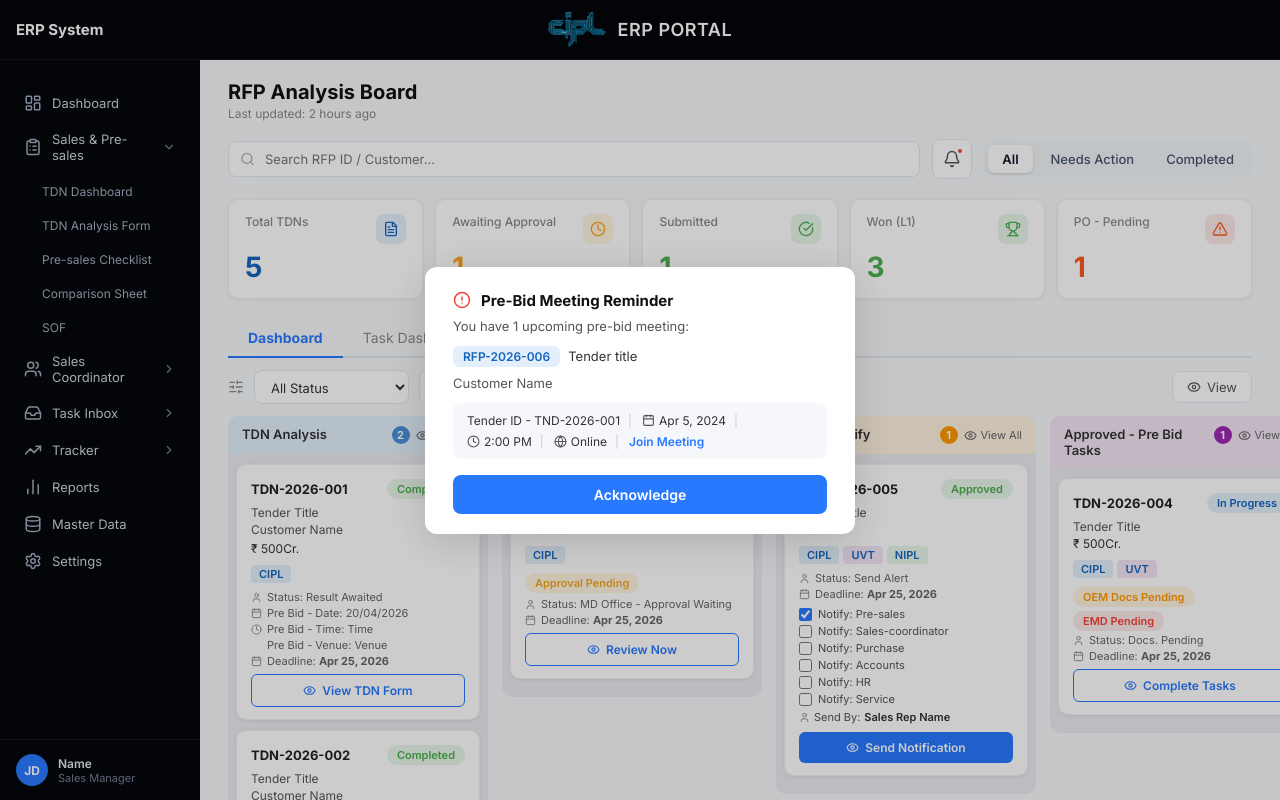
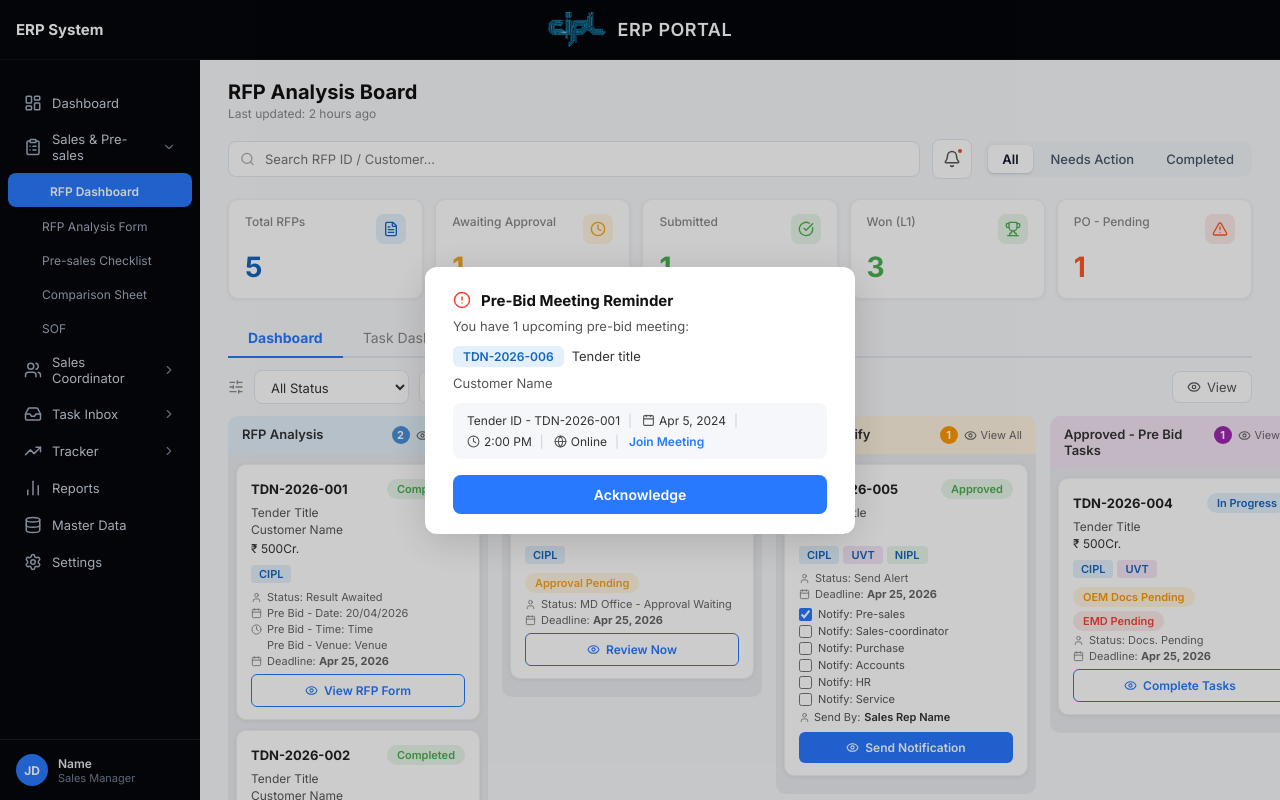
Before and after one commit to Arjuyx-gif/ERP, a React (Vite) app: page /rfp-dashboard in a window 1280 px wide. Built offline with nearby package versions, Linux system fonts and the light colour scheme.

Commit message:
Updated RFP to TDN

```diff
--- a/src/pages/dashboard/RFPDashboard.jsx
+++ b/src/pages/dashboard/RFPDashboard.jsx
@@ -45,9 +45,9 @@ const RFPDashboard = () => {
       setActiveModal({
         title: "Pre-Bid Meeting Reminder",
         subtitle: "You have 1 upcoming pre-bid meeting:",
-        rfpId: "RFP-2026-006", tenderTitle: "Tender title", customer: "Customer Name",
+        rfpId: "TDN-2026-006", tenderTitle: "Tender title", customer: "Customer Name",
         details: [
-          { text: "Tender ID - TND-2026-001" },
+          { text: "Tender ID - TDN-2026-001" },
           { text: "Apr 5, 2024", icon: "calendar" },
           { text: "2:00 PM", icon: "timer" },
           { text: "Online", icon: "globe" },
@@ -63,7 +63,7 @@ const RFPDashboard = () => {
       setTimeout(() => setActiveModal({
         title: "Pending Query Response",
         subtitle: "You have 1 pending query response(s):",
-        rfpId: "RFP-2026-006", tenderTitle: "Tender title", customer: "Customer Name",
+        rfpId: "TDN-2026-006", tenderTitle: "Tender title", customer: "Customer Name",
         deadlinePill: "05-05-2026",
       }), 200);
     } else {
--- a/src/services/mockData.js
+++ b/src/services/mockData.js
@@ -18,7 +18,7 @@ export const BASE_ROW = {
 // ─── KPI Cards ────────────────────────────────────────────────────────────────
 // src/services/mockData.js
 export const KPI_CARDS = [
-  { label: "Total TDNs", value: 5, iconName: "document", color: "#1565C0", iconBg: "#E3F0FB" },
+  { label: "Total RFPs", value: 5, iconName: "document", color: "#1565C0", iconBg: "#E3F0FB" },
   { label: "Awaiting Approval", value: 1, iconName: "timer", color: "#F5A623", iconBg: "#FFF4E0" },
   { label: "Submitted", value: 1, iconName: "tick", color: "#4CAF50", iconBg: "#E8F5E9" },
   { label: "Won (L1)", value: 3, iconName: "trophy", color: "#4CAF50", iconBg: "#E8F5E9" },
@@ -30,7 +30,7 @@ export const KPI_CARDS = [
 // so the badge always reflects the true number of loaded cards.
 export const KANBAN_COLUMNS = [
   {
-    id: "TDN_analysis", title: "TDN Analysis",
+    id: "rfp_analysis", title: "RFP Analysis",
     color: "#E3F0FB", countBg: "#4A90D9",
     cards: [
       {
@@ -38,14 +38,14 @@ export const KANBAN_COLUMNS = [
         tender: "Tender Title", customer: "Customer Name", amount: "500Cr.",
         tags: ["CIPL"], tagColors: { CIPL: "#E3F0FB" },
         details: { status: "Result Awaited", preBidDate: "20/04/2026", preBidTime: "Time", preBidVenue: "Venue", deadline: "Apr 25, 2026" },
-        action: "View TDN Form",
+        action: "View RFP Form",
       },
       {
         id: "TDN-2026-002", status: "Completed", statusColor: "#4CAF50", statusBg: "#E8F5E9",
         tender: "Tender Title", customer: "Customer Name", amount: "500Cr.",
         tags: ["CIPL", "UVT", "NIPL"], tagColors: { CIPL: "#E3F0FB", UVT: "#F3E5F5", NIPL: "#E8F5E9" },
         details: { status: "Approval Awaiting", preBidDate: "20/04/2026", preBidTime: "Time", preBidVenue: "Venue", deadline: "Apr 25, 2026" },
-        action: "View TDN Form",
+        action: "View RFP Form",
       },
     ],
   },
@@ -202,7 +202,7 @@ export const KANBAN_COLUMNS = [
 // ─── Notifications ────────────────────────────────────────────────────────────
 export const NOTIFICATIONS = [
   {
-    id: 1, type: "success", tag: "active", title: "TDN Uploaded (New)", time: "3h ago", actionText: "View TDN & Complete Checklist",
+    id: 1, type: "success", tag: "active", title: "RFP Uploaded (New)", time: "3h ago", actionText: "View RFP & Complete Checklist",
     details: [
       { label: "Tender ID", value: "TND-2026-005" },
       { label: "Customer", value: "Customer Name" },
@@ -247,8 +247,8 @@ export const SIDEBAR_NAV = [
   {
     iconName: "clipboard", label: "Sales & Pre-sales", expandable: true,
     children: [
-      { label: "TDN Dashboard", path: "/TDN-dashboard" },
-      { label: "TDN Analysis Form" },
+      { label: "RFP Dashboard", path: "/rfp-dashboard" },
+      { label: "RFP Analysis Form" },
       { label: "Pre-sales Checklist" },
       { label: "Comparison Sheet" },
       { label: "SOF" },
@@ -271,7 +271,7 @@ export const SIDEBAR_NAV = [
 const r = extra => ({ ...BASE_ROW, ...extra });
 
 export const VIEW_ALL_ROWS = {
-  TDN_analysis: [
+  rfp_analysis: [
     r({ preBidDate: "Today", preBidTime: "2:00 P.M", venue: "Venue", variant: "warning" }),
     r({ preBidDate: "Date", preBidTime: "Time", venue: "Venue" }),
     r({ preBidDate: "Date", preBidTime: "Time", venue: "Venue" }),
@@ -325,7 +325,7 @@ export const VIEW_ALL_ROWS = {
 // ─── Main Dashboard Data ───────────────────────────────────────────────────────
 
 export const MAIN_KPI_TOP = [
-  { label: "Active TDNs", value: 12, sub: "3 closing this week", cardBg: "#EFF6FF", color: "#1D4ED8", bar: "#3B82F6", barTrack: "#DBEAFE", barPct: 75 },
+  { label: "Active RFPs", value: 12, sub: "3 closing this week", cardBg: "#EFF6FF", color: "#1D4ED8", bar: "#3B82F6", barTrack: "#DBEAFE", barPct: 75 },
   { label: "Active SOFs", value: 24, sub: "5 pending validations", cardBg: "#F5F3FF", color: "#5B21B6", bar: "#8B5CF6", barTrack: "#EDE9FE", barPct: 60 },
   { label: "EMD Pending", value: 3, sub: "1 awaiting refund", cardBg: "#FDF4FF", color: "#86198F", bar: "#C026D3", barTrack: "#FAE8FF", barPct: 28 },
   { label: "Active Procurement", value: 18, sub: "4 delayed", cardBg: "#F0FDF4", color: "#166534", bar: "#22C55E", barTrack: "#DCFCE7", barPct: 82 },
@@ -338,7 +338,7 @@ export const MAIN_KPI_BOT = [
 ];
 
 export const WORKFLOW_PIPELINE = [
-  { label: "TDN", active: 12, delayed: 2 },
+  { label: "RFP", active: 12, delayed: 2 },
   { label: "Bid Submitted", active: 8, delayed: 1 },
   { label: "PO Received", active: 15, delayed: null, cancelled: 1 },
   { label: "SOF Validation", active: 12, delayed: 3 },
@@ -374,7 +374,7 @@ export const DEPT_WORKLOAD_DATA = [
 ];
 
 export const ACTIVITY_TIMELINE = [
-  { icon: "tick", iconColor: "#10B981", title: "TDN Approved", id: "TND-045", meta: "Person/ Dept Name", time: "2 min ago" },
+  { icon: "tick", iconColor: "#10B981", title: "RFP Approved", id: "TND-045", meta: "Person/ Dept Name", time: "2 min ago" },
   { icon: "tick", iconColor: "#10B981", title: "EMD Submitted", id: "TND-045", meta: "Person/ Dept Name", time: "2 min ago" },
   { icon: "alert-circle", iconColor: "#2979FF", title: "Query Raised", id: "TND-045", meta: "Person/ Dept Name", time: "2 min ago" },
   { icon: "document", iconColor: "#6B7280", title: "Bid Submitted", id: "TND-045", meta: "Person/ Dept Name", time: "2 min ago" },
@@ -413,7 +413,7 @@ export const PANEL_NOTIFICATIONS = [
   },
   {
     id: 3, type: "success", tag: "completed",
-    title: "TDN Approved – Notification Sent",
+    title: "RFP Approved – Notification Sent",
     details: [
       { label: "Tender ID", value: "TND-2026-005" },
       { label: "Amount", value: "₹500 Cr" },
@@ -480,12 +480,12 @@ export const TASK_TABLE_ROWS = [
   { id: "TND-2026-045", firm: "Firm Name", title: "Tender Title", customer: "Customer Name", value: "₹2 Cr.", deadline: "25/04/2026", status: "Submitted for\nApproval", statusColor: "#16A34A", statusBg: "#DCFCE7", updated: "Yesterday", completion: 100, actionLabel: "View", actionIcon: "eye", highlight: "green" },
   { id: "ORD-2026-045", firm: "Firm Name", title: "Tender Title", customer: "Customer Name", value: "₹2 Cr.", deadline: "25/04/2026", status: "Order Placed", statusColor: "#16A34A", statusBg: "#DCFCE7", updated: "Today", completion: 80, actionLabel: "View SOF", actionIcon: "eye", highlight: null },
   { id: "TND-2026-045", firm: "Firm Name", title: "Tender Title", customer: "Customer Name", value: "₹2 Cr.", deadline: "25/04/2026", status: "Draft", statusColor: "#6B7280", statusBg: "#F3F4F6", updated: "Today", completion: 0, actionLabel: "Continue", actionIcon: "edit", highlight: null },
-  { id: "TND-2026-045", firm: "Firm Name", title: "Tender Title", customer: "Customer Name", value: "₹2 Cr.", deadline: "25/04/2026", status: "In Progress", statusColor: "#2563EB", statusBg: "#DBEAFE", updated: "2 hrs ago", completion: 60, actionLabel: "Continue TDN", actionIcon: "edit", highlight: null },
+  { id: "TND-2026-045", firm: "Firm Name", title: "Tender Title", customer: "Customer Name", value: "₹2 Cr.", deadline: "25/04/2026", status: "In Progress", statusColor: "#2563EB", statusBg: "#DBEAFE", updated: "2 hrs ago", completion: 60, actionLabel: "Continue RFP", actionIcon: "edit", highlight: null },
   { id: "ORD-2026-045", firm: "Firm Name", title: "Tender Title", customer: "Customer Name", value: "₹2 Cr.", deadline: "25/04/2026", status: "EMD Completed\n& Uploaded", statusColor: "#16A34A", statusBg: "#DCFCE7", updated: "Today", completion: 80, actionLabel: "View SOF", actionIcon: "eye", highlight: null },
 ];
 
 export const QUICK_ACCESS = [
-  { icon: "document", label: "TDN Tracker", color: "#2979FF", bg: "#EFF6FF", path: "/TDN-dashboard" },
+  { icon: "document", label: "RFP Tracker", color: "#2979FF", bg: "#EFF6FF", path: "/rfp-dashboard" },
   { icon: "inbox", label: "SOF Dashboard", color: "#059669", bg: "#ECFDF5", path: "/sof-dashboard" },
   { icon: "users", label: "Sales Coordinator Dashboard", color: "#7C3AED", bg: "#F5F3FF", path: "/sales-coordinator" },
   { icon: "clipboard", label: "Tracker", color: "#EA580C", bg: "#FFF7ED", path: "/tracker" },
```
